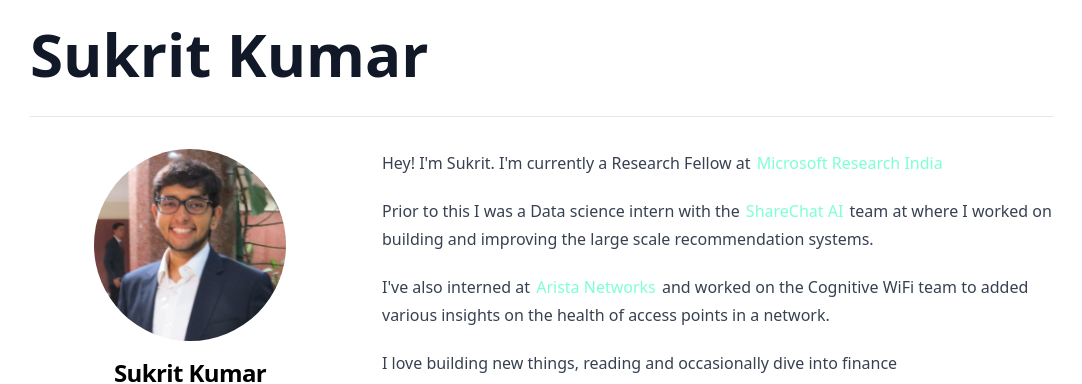
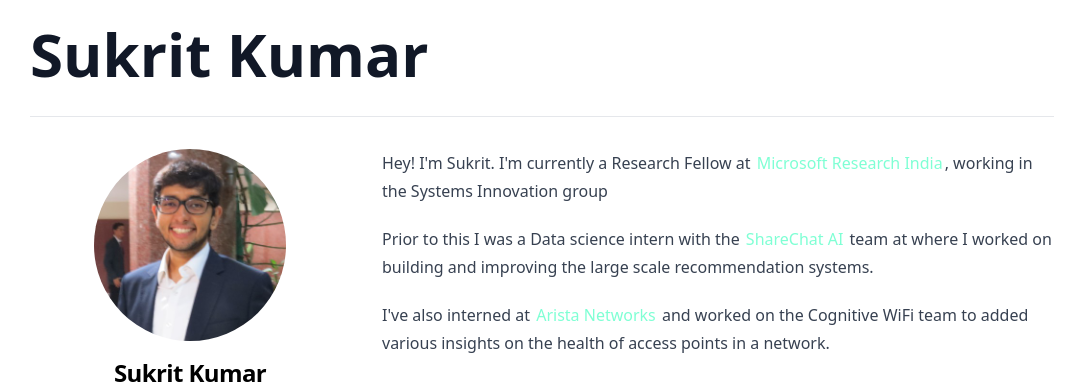
Before and after one commit to ksukrit/ksukrit.github.io, a plain HTML site: page index.html in a window 1280 px wide. Shown: the top 384 px of the page, without its empty margins (98-1180 px from the left). Drawn offline with nearby package versions, Linux system fonts and the light colour scheme.

Commit message:
fix description

```diff
--- a/index.html
+++ b/index.html
@@ -81,7 +81,7 @@
             <div class="prose max-w-none pt-8 pb-8 dark:prose-invert xl:col-span-2">
               <p>Hey! I'm Sukrit. I'm currently a Research Fellow at <a target="_blank" rel="noopener noreferrer"
                   href="https://www.microsoft.com/en-us/research/lab/microsoft-research-india/">Microsoft Research
-                  India</a>
+                  India</a>, working in the Systems Innovation group </p>
               <p>Prior
                 to this I was a Data science intern with the <a target="_blank" rel="noopener noreferrer"
                   href="https://sharechat.com/team/data-science">ShareChat AI</a> team at where I
```
